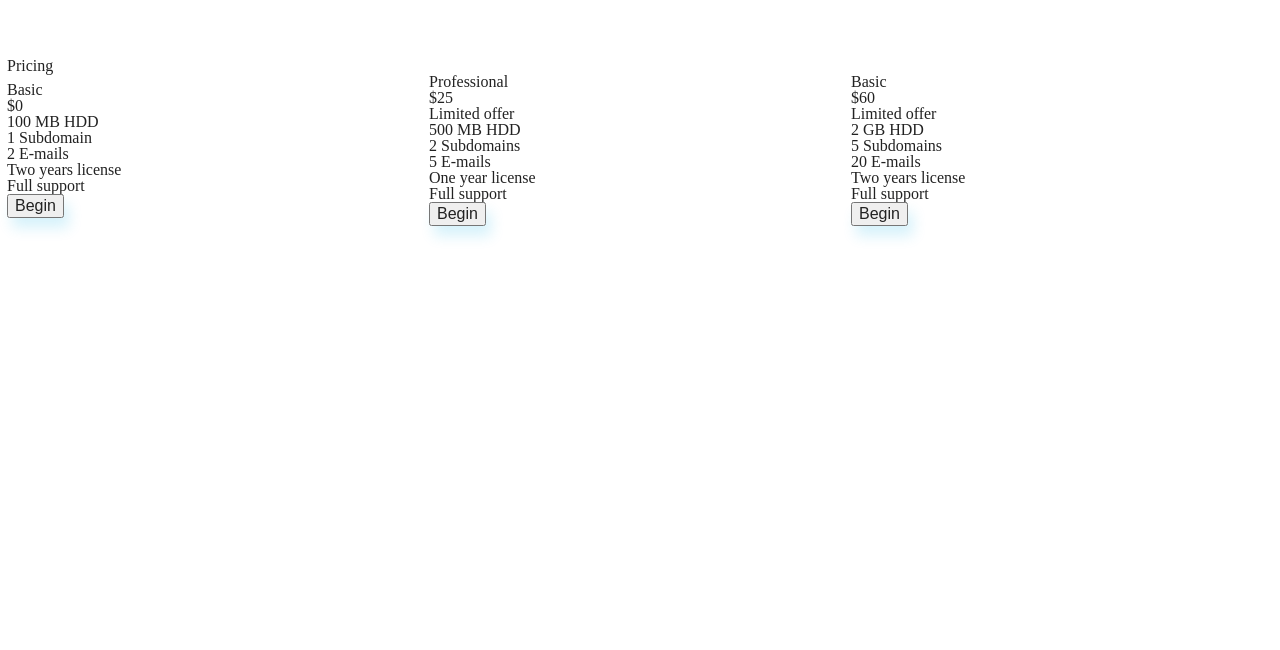
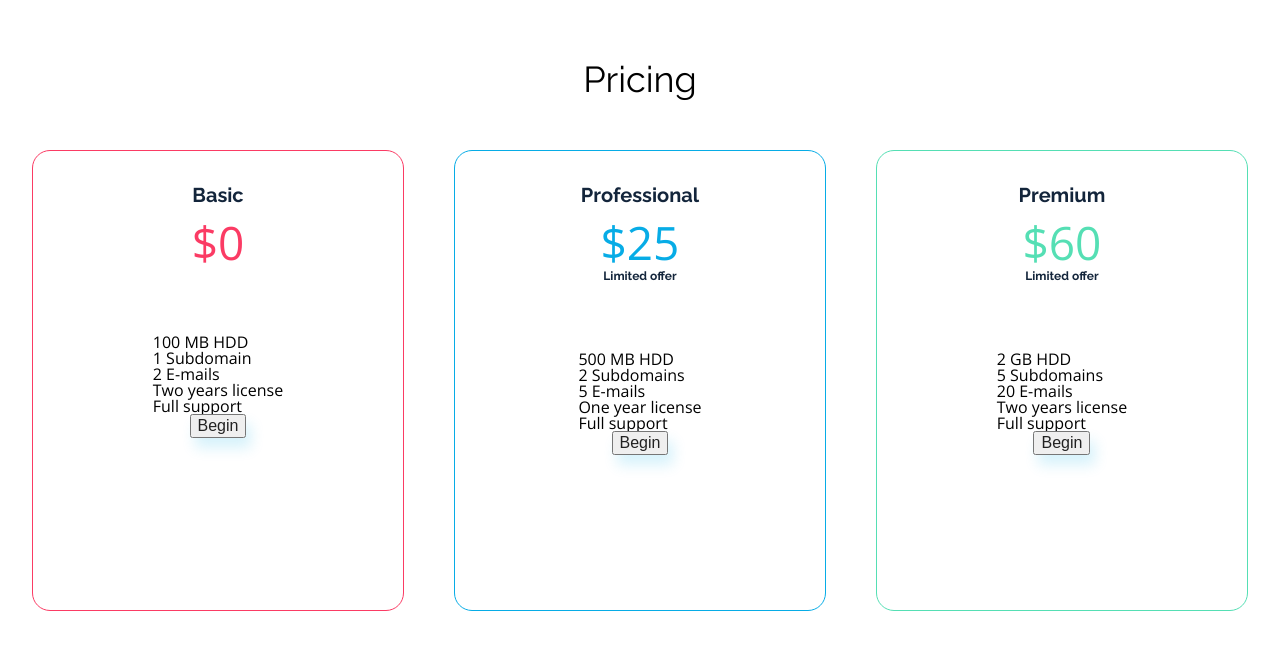
Before and after one commit to kodola/Cool_website, a website: page Cool_website/index.html in a window 1280 px wide. Shown: the part 2858-3508 px from the top of the page. Drawn offline with nearby package versions, Linux system fonts and the light colour scheme.

Commit message:
fourth section colors

```diff
--- a/Cool_website/index.html
+++ b/Cool_website/index.html
@@ -112,16 +112,16 @@
 </section>
 <section class="fourth__section">
     <div class="container__big">
-        <div class="row">
+        <div class="row fourth__row__1">
             <div class="col-12">
                 <h2 class="fourth__section__title">Pricing</h2>
             </div>
         </div>
-        <div class="row">
+        <div class="row fourth__row__2">
             <div class="col-4">
-                <div class="box__4-1">
+                <div class="box__4-1 box__basic">
                     <h3 class="fourth__section__header">Basic</h3>
-                    <p class="price__value">$0</p>
+                    <p class="price__value box__basic">$0</p>
                     <ul class="properties">
                         <li class="property">100 MB HDD</li>
                         <li class="property">1 Subdomain</li>
@@ -133,9 +133,9 @@
                 </div>
             </div>
             <div class="col-4">
-                <div class="box__4-1">
+                <div class="box__4-1 box__prof">
                     <h3 class="fourth__section__header">Professional</h3>
-                    <p class="price__value">$25</p>
+                    <p class="price__value box__prof">$25</p>
                     <h4 class="addition__text">Limited offer</h4>
                     <ul class="properties">
                         <li class="property">500 MB HDD</li>
@@ -148,9 +148,9 @@
                 </div>
             </div>
             <div class="col-4">
-                <div class="box__4-1">
-                    <h3 class="fourth__section__header">Basic</h3>
-                    <p class="price__value">$60</p>
+                <div class="box__4-1 box__premium">
+                    <h3 class="fourth__section__header">Premium</h3>
+                    <p class="price__value box__premium">$60</p>
                     <h4 class="addition__text">Limited offer</h4>
                     <ul class="properties">
                         <li class="property">2 GB HDD</li>
--- a/Cool_website/scss/config/_grid.scss
+++ b/Cool_website/scss/config/_grid.scss
@@ -40,11 +40,14 @@
 }
 .container__big{
   margin: 0px auto;
+  width: 100%;
   height: $container__big__height;
   .row {
+    width: $container__big__width;
     [class*="col-"] {
       // padding: 0 $spacing-main;
       display: flex;
+      justify-content: center;
       align-items: center;
     }
     @include grid(12);
--- a/Cool_website/scss/config/_mixins.scss
+++ b/Cool_website/scss/config/_mixins.scss
@@ -14,5 +14,5 @@
 @mixin section-title{
   font-family: var(--Raleway-font);
   font-size: 36px;
-  color: black;
+  color: #000000;
 }
--- a/Cool_website/scss/layout/_fourth-section.scss
+++ b/Cool_website/scss/layout/_fourth-section.scss
@@ -4,3 +4,62 @@
   background-color: #FFFFFF;
   padding: 120px 0;
 }
+.fourth__row__1 {
+  width: $container__big__width;
+  height: 42px;
+  margin-bottom: 50px;
+}
+.fourth__section__title {
+  @include section-title;
+  text-align: center;
+}
+.box__4-1{
+  display: flex;
+  flex-direction: column;
+  align-items: center;
+  border-radius: 18px;
+  width: 372px;
+  height: 461px;
+  border: 1px solid;
+}
+.box__basic{
+  border-color: #FB3B64;
+  color: #FB3B64;
+}
+.box__prof{
+  border-color: #07ACE6;
+  color: #07ACE6;
+}
+.box__premium{
+  border-color: #55DFB4;
+  color: #55DFB4;
+}
+.fourth__section__header{
+  margin-top: 34px;
+  margin-bottom: 14px;
+  font-family: var(--Raleway-font);
+  color: #13253B;
+  font-size: 20px;
+  font-weight: 600;
+}
+.price__value{
+  font-family: var(--OpenSans-font);
+  font-size: 46px;
+  font-weight: 300;
+}
+.addition__text{
+  margin-top: 5px;
+  font-family: var(--Raleway-font);
+  color: #13253B;
+  font-size: 12px;
+  font-weight: 700;
+}
+.properties{
+  margin-top: 69px;
+}
+.property{
+  font-family: var(--OpenSans-font);
+  color: #000000;
+  font-size: 16px;
+  font-weight: 400;
+}
```
Also changed, not shown: Cool_website/css/main.css.
